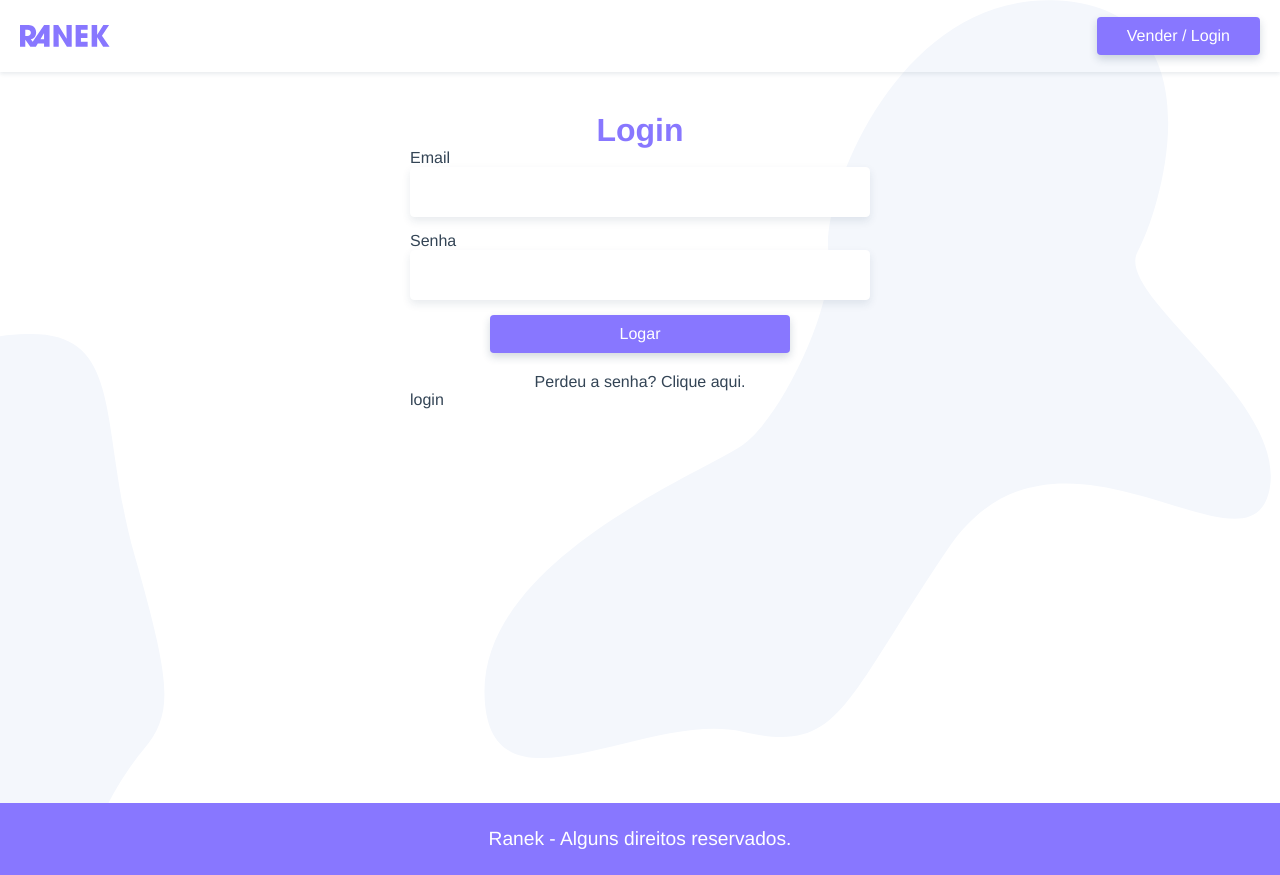
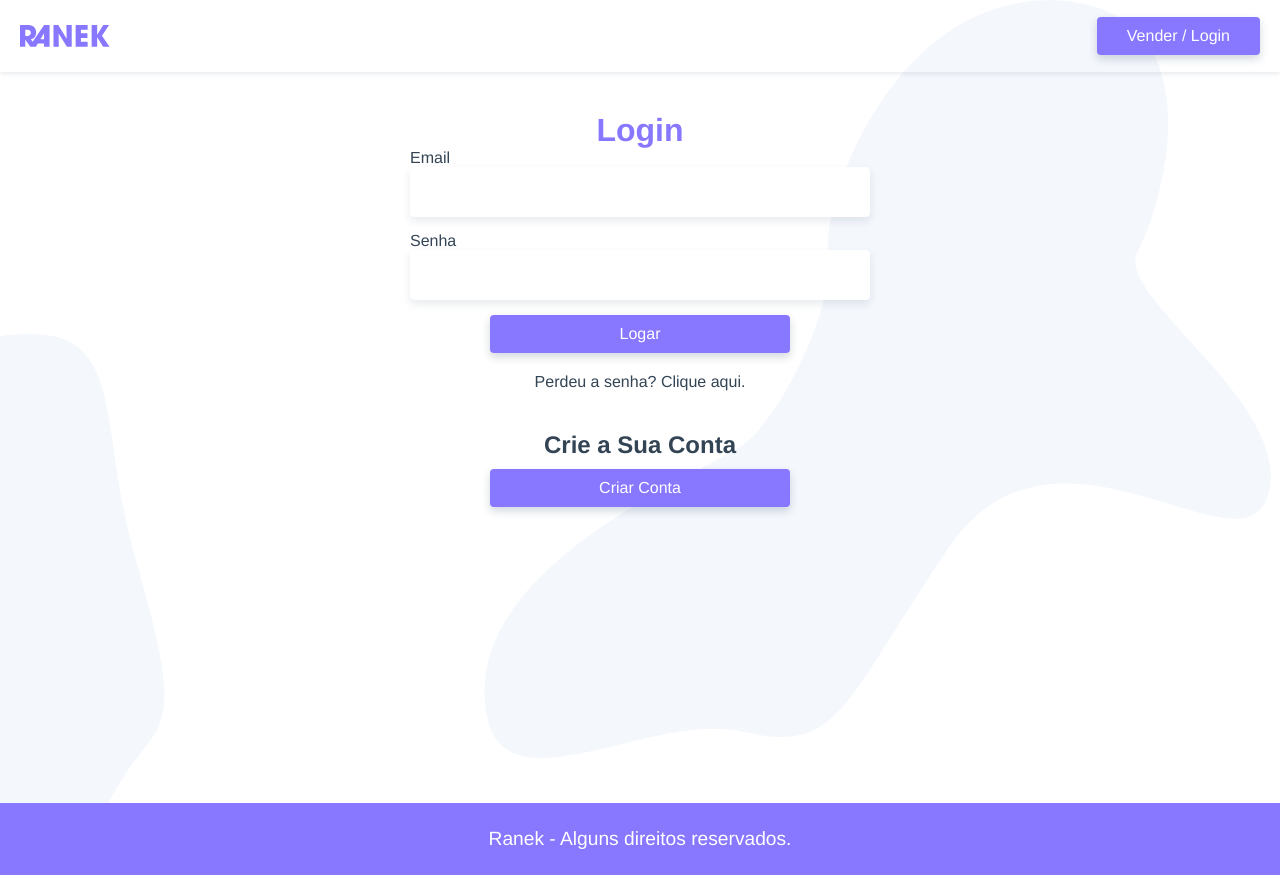
Before and after one commit to vmcustodio/ranek-project, a Vue app: page /login in a window 1280 px wide. Built offline with nearby package versions, Linux system fonts and the light colour scheme.

Commit message:
add user form

```diff
--- a/src/components/LoginCriar.vue
+++ b/src/components/LoginCriar.vue
@@ -1,13 +1,46 @@
 <template>
-  <p>login</p>
+  <section>
+    <h2>Crie a Sua Conta</h2>
+    <transition mode="out-in">
+      <button v-if="!criar" class="btn" @click="criar = true">Criar Conta</button>
+      <UsuarioForm v-else>
+        <button class="btn btn-form">Criar Usuário</button>
+      </UsuarioForm>
+    </transition>
+  </section>
 </template>
 
 <script>
+import UsuarioForm from "@/components/UsuarioForm.vue"
+
 export default {
-  name: "LoginCriar"
+  name: "LoginCriar",
+  components: {
+    UsuarioForm
+  },
+  data() {
+    return {
+      criar: false
+    }
+  }
 }
 </script>
 
-<style>
+<style scoped>
+h2 {
+  text-align: center;
+  margin-top: 40px;
+  margin-bottom: 10px;
+}
 
+.btn {
+  width: 100%;
+  max-width: 300px;
+  margin-left: auto;
+  margin-right: auto;
+}
+
+.btn-form {
+  max-width: 100%;
+}
 </style>
--- /dev/null
+++ b/src/components/UsuarioForm.vue
@@ -0,0 +1,44 @@
+<template>
+  <form>
+    <label for="nome">Nome</label>
+    <input id="nome" name="nome" type="text" v-model="nome">
+    <label for="email">Email</label>
+    <input id="email" name="email" type="email" v-model="email">
+    <label for="senha">Senha</label>
+    <input id="senha" name="senha" type="password" v-model="senha">
+    <label for="cep">Cep</label>
+    <input id="cep" name="cep" type="text" v-model="cep">
+    <label for="rua">Rua</label>
+    <input id="rua" name="rua" type="text" v-model="rua">
+    <label for="numero">Numero</label>
+    <input id="numero" name="numero" type="text" v-model="numero">
+    <label for="bairro">Bairro</label>
+    <input id="bairro" name="bairro" type="text" v-model="bairro">
+    <label for="cidade">Cidade</label>
+    <input id="cidade" name="cidade" type="text" v-model="cidade">
+    <label for="estado">Estado</label>
+    <input id="estado" name="estado" type="text" v-model="estado">
+    <div class="button">
+      <slot></slot>
+    </div>
+  </form>
+</template>
+
+<script>
+export default {
+
+}
+</script>
+
+<style scoped>
+form {
+  display: grid;
+  grid-template-columns: 80px 1fr;
+  align-items: center;
+}
+
+.button {
+  grid-column: 2;
+  margin-top: 10px;
+}
+</style>
```
